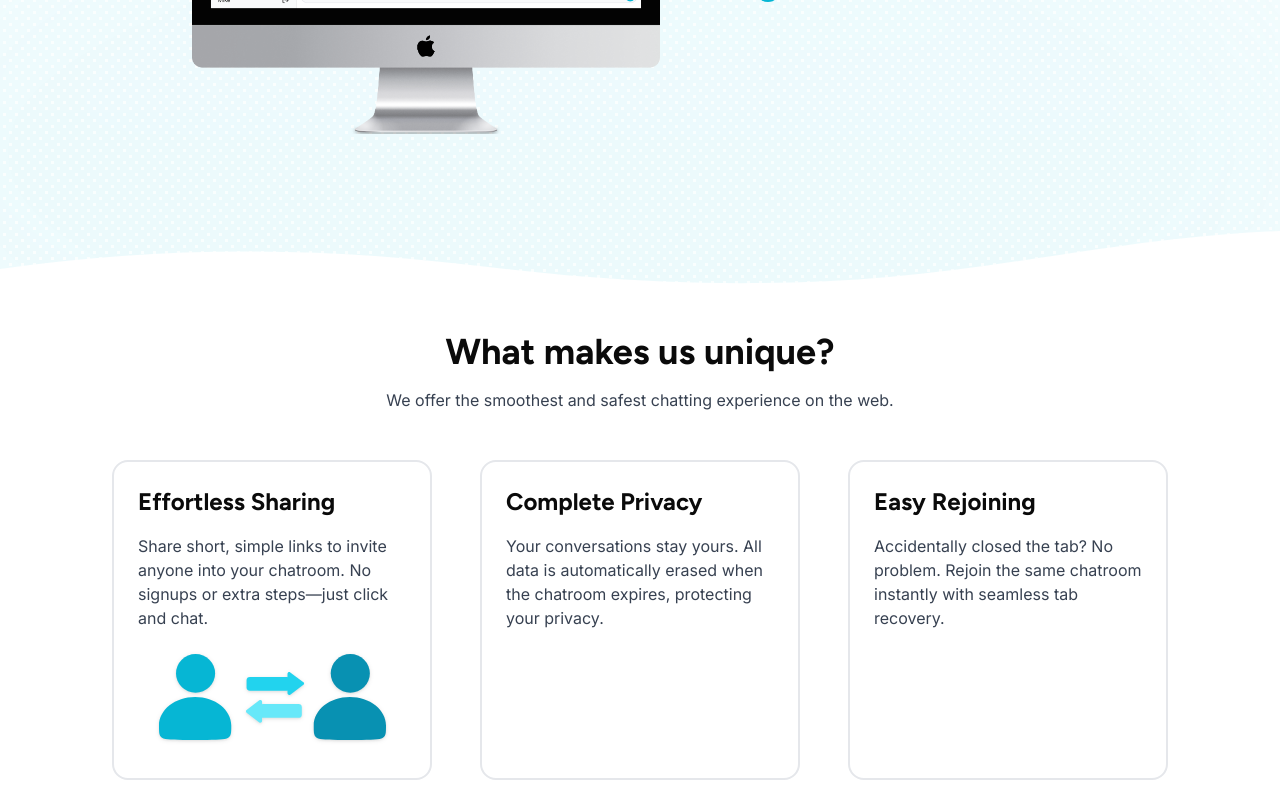
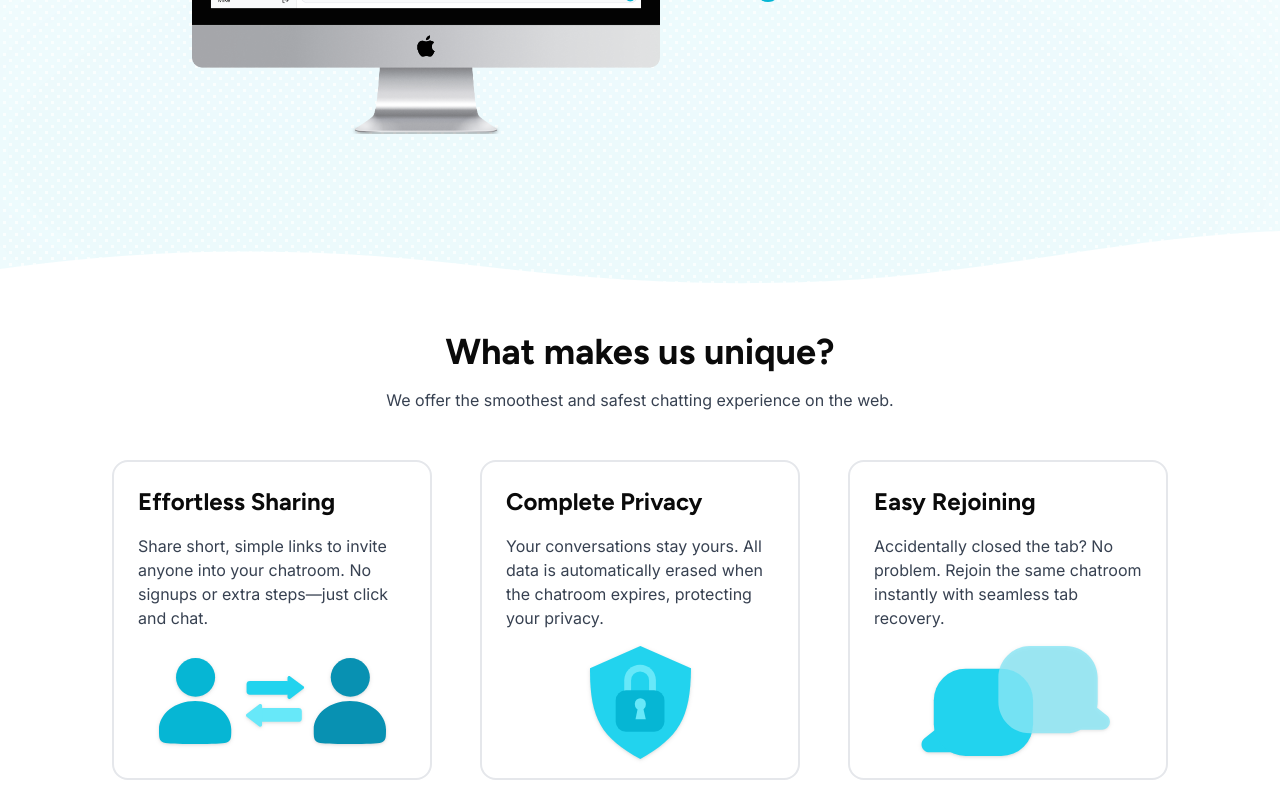
Before and after one commit to NDB-7/quickroom-frontend, a Next.js app: page / in a window 1280 px wide. Shown: the part 688-1488 px from the top of the page. Built offline with nearby package versions, Linux system fonts and the light colour scheme.

Commit message:
Finished landing page features section

```diff
--- a/src/app/(homepage)/page.tsx
+++ b/src/app/(homepage)/page.tsx
@@ -84,7 +84,7 @@ export default function Home() {
               <Image
                 src="/images/sharing.svg"
                 alt="sharing"
-                className="mt-6 mx-auto drop-shadow"
+                className="mt-7 mx-auto drop-shadow"
                 width={227}
                 height={87}
               />
@@ -95,13 +95,30 @@ export default function Home() {
                 Your conversations stay yours. All data is automatically erased
                 when the chatroom expires, protecting your privacy.
               </p>
+              <Image
+                src="/images/shield.svg"
+                alt="sharing"
+                className="mt-4 mx-auto drop-shadow"
+                width={101}
+                height={114}
+              />
             </div>
-            <div className="h-80 w-80 rounded-2xl border-gray-200 border-2 p-6">
+            <div
+              className="h-80 w-80 rounded-2xl border-gray-200 border-2 p-6"
+              id="features"
+            >
               <H3>Easy Rejoining</H3>
               <p className="text-gray-700 mt-4">
                 Accidentally closed the tab? No problem. Rejoin the same
                 chatroom instantly with seamless tab recovery.
               </p>
+              <Image
+                src="/images/chatting.svg"
+                alt="sharing"
+                className="mt-4 mx-auto drop-shadow"
+                width={203}
+                height={111}
+              />
             </div>
           </div>
         </div>
--- a/src/app/layout.tsx
+++ b/src/app/layout.tsx
@@ -9,8 +9,9 @@ const inter = Inter({
 });
 
 export const metadata: Metadata = {
-  title: "Full-Stack Web App",
-  description: "Forked from Nathan's Full-Stack Template",
+  title: "QuickRoom",
+  description:
+    "Create a chatroom in seconds with just a 4-digit code. Share it with your friends and start chatting instantly—no login required.",
 };
 
 export default function RootLayout({
```
Also changed, not shown: public/images/chatting.svg (added).
